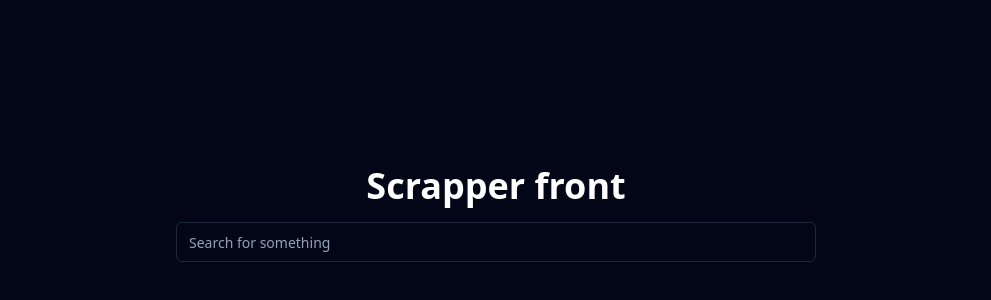
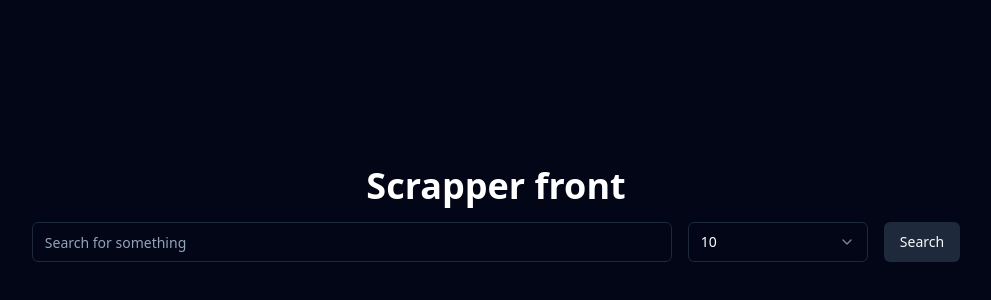
Before and after one commit to xStaked/scrapper-front, a React (Vite) app: page / in a window 1280 px wide. Shown: the part 186-486 px from the top of the page, without its empty margins (144-1135 px from the left). Built offline with nearby package versions, Linux system fonts and the light colour scheme.

Commit message:
feat: add initial components

```diff
--- a/package.json
+++ b/package.json
@@ -10,6 +10,8 @@
     "preview": "vite preview"
   },
   "dependencies": {
+    "@radix-ui/react-select": "^2.0.0",
+    "@radix-ui/react-slot": "^1.0.2",
     "axios": "^1.6.7",
     "class-variance-authority": "^0.7.0",
     "clsx": "^2.1.0",
--- a/src/App.tsx
+++ b/src/App.tsx
@@ -1,16 +1,72 @@
+import { useState } from "react";
 import { Input } from "./components/ui/input";
+import { Button } from "@/components/ui/button";
+import {
+  Select,
+  SelectContent,
+  SelectItem,
+  SelectTrigger,
+  SelectValue,
+} from "@/components/ui/select";
 
 function App() {
+  const [searchValues, setSearchValues] = useState({
+    search: "",
+    limit: 10,
+  });
+
+  const handleSearch = (e: React.ChangeEvent<HTMLInputElement>) => {
+    setSearchValues({
+      ...searchValues,
+      search: e.target.value,
+    });
+  };
+
+  const handleLimit = (value: string) => {
+    console.log(value);
+    setSearchValues({
+      ...searchValues,
+      limit: parseInt(value),
+    });
+  };
+
   return (
     <>
-      <div className="dark bg-slate-950 text-white w-screen h-screen flex flex-col items-center justify-center gap-4">
+      <main className="dark bg-slate-950 text-white w-screen h-screen flex flex-col items-center justify-center gap-4">
         <h1 className="text-4xl font-bold text-center">Scrapper front</h1>
+        <div
+          className="
+          flex
+          gap-4
+          w-full
+          justify-center
+          items-center
+          dark
+        "
+        >
           <Input
             type="text"
             className="w-1/2"
             placeholder="Search for something"
+            onChange={handleSearch}
           />
+          <Select
+            value={searchValues.limit.toString()}
+            onValueChange={handleLimit}
+          >
+            <SelectTrigger className="w-[180px]">
+              <SelectValue placeholder="Theme" />
+            </SelectTrigger>
+            <SelectContent className="w-1/4">
+              <SelectItem value="10">10</SelectItem>
+              <SelectItem value="20">20</SelectItem>
+              <SelectItem value="30">30</SelectItem>
+            </SelectContent>
+          </Select>
+
+          <Button variant="secondary">Search</Button>
         </div>
+      </main>
     </>
   );
 }
--- /dev/null
+++ b/src/components/ui/button.tsx
@@ -0,0 +1,56 @@
+import * as React from "react"
+import { Slot } from "@radix-ui/react-slot"
+import { cva, type VariantProps } from "class-variance-authority"
+
+import { cn } from "@/lib/utils"
+
+const buttonVariants = cva(
+  "inline-flex items-center justify-center whitespace-nowrap rounded-md text-sm font-medium ring-offset-white transition-colors focus-visible:outline-none focus-visible:ring-2 focus-visible:ring-slate-950 focus-visible:ring-offset-2 disabled:pointer-events-none disabled:opacity-50 dark:ring-offset-slate-950 dark:focus-visible:ring-slate-300",
+  {
+    variants: {
+      variant: {
+        default: "bg-slate-900 text-slate-50 hover:bg-slate-900/90 dark:bg-slate-50 dark:text-slate-900 dark:hover:bg-slate-50/90",
+        destructive:
+          "bg-red-500 text-slate-50 hover:bg-red-500/90 dark:bg-red-900 dark:text-slate-50 dark:hover:bg-red-900/90",
+        outline:
+          "border border-slate-200 bg-white hover:bg-slate-100 hover:text-slate-900 dark:border-slate-800 dark:bg-slate-950 dark:hover:bg-slate-800 dark:hover:text-slate-50",
+        secondary:
+          "bg-slate-100 text-slate-900 hover:bg-slate-100/80 dark:bg-slate-800 dark:text-slate-50 dark:hover:bg-slate-800/80",
+        ghost: "hover:bg-slate-100 hover:text-slate-900 dark:hover:bg-slate-800 dark:hover:text-slate-50",
+        link: "text-slate-900 underline-offset-4 hover:underline dark:text-slate-50",
+      },
+      size: {
+        default: "h-10 px-4 py-2",
+        sm: "h-9 rounded-md px-3",
+        lg: "h-11 rounded-md px-8",
+        icon: "h-10 w-10",
+      },
+    },
+    defaultVariants: {
+      variant: "default",
+      size: "default",
+    },
+  }
+)
+
+export interface ButtonProps
+  extends React.ButtonHTMLAttributes<HTMLButtonElement>,
+    VariantProps<typeof buttonVariants> {
+  asChild?: boolean
+}
+
+const Button = React.forwardRef<HTMLButtonElement, ButtonProps>(
+  ({ className, variant, size, asChild = false, ...props }, ref) => {
+    const Comp = asChild ? Slot : "button"
+    return (
+      <Comp
+        className={cn(buttonVariants({ variant, size, className }))}
+        ref={ref}
+        {...props}
+      />
+    )
+  }
+)
+Button.displayName = "Button"
+
+export { Button, buttonVariants }
--- /dev/null
+++ b/src/components/ui/select.tsx
@@ -0,0 +1,158 @@
+import * as React from "react"
+import * as SelectPrimitive from "@radix-ui/react-select"
+import { Check, ChevronDown, ChevronUp } from "lucide-react"
+
+import { cn } from "@/lib/utils"
+
+const Select = SelectPrimitive.Root
+
+const SelectGroup = SelectPrimitive.Group
+
+const SelectValue = SelectPrimitive.Value
+
+const SelectTrigger = React.forwardRef<
+  React.ElementRef<typeof SelectPrimitive.Trigger>,
+  React.ComponentPropsWithoutRef<typeof SelectPrimitive.Trigger>
+>(({ className, children, ...props }, ref) => (
+  <SelectPrimitive.Trigger
+    ref={ref}
+    className={cn(
+      "flex h-10 w-full items-center justify-between rounded-md border border-slate-200 bg-white px-3 py-2 text-sm ring-offset-white placeholder:text-slate-500 focus:outline-none focus:ring-2 focus:ring-slate-950 focus:ring-offset-2 disabled:cursor-not-allowed disabled:opacity-50 [&>span]:line-clamp-1 dark:border-slate-800 dark:bg-slate-950 dark:ring-offset-slate-950 dark:placeholder:text-slate-400 dark:focus:ring-slate-300",
+      className
+    )}
+    {...props}
+  >
+    {children}
+    <SelectPrimitive.Icon asChild>
+      <ChevronDown className="h-4 w-4 opacity-50" />
+    </SelectPrimitive.Icon>
+  </SelectPrimitive.Trigger>
+))
+SelectTrigger.displayName = SelectPrimitive.Trigger.displayName
+
+const SelectScrollUpButton = React.forwardRef<
+  React.ElementRef<typeof SelectPrimitive.ScrollUpButton>,
+  React.ComponentPropsWithoutRef<typeof SelectPrimitive.ScrollUpButton>
+>(({ className, ...props }, ref) => (
+  <SelectPrimitive.ScrollUpButton
+    ref={ref}
+    className={cn(
+      "flex cursor-default items-center justify-center py-1",
+      className
+    )}
+    {...props}
+  >
+    <ChevronUp className="h-4 w-4" />
+  </SelectPrimitive.ScrollUpButton>
+))
+SelectScrollUpButton.displayName = SelectPrimitive.ScrollUpButton.displayName
+
+const SelectScrollDownButton = React.forwardRef<
+  React.ElementRef<typeof SelectPrimitive.ScrollDownButton>,
+  React.ComponentPropsWithoutRef<typeof SelectPrimitive.ScrollDownButton>
+>(({ className, ...props }, ref) => (
+  <SelectPrimitive.ScrollDownButton
+    ref={ref}
+    className={cn(
+      "flex cursor-default items-center justify-center py-1",
+      className
+    )}
+    {...props}
+  >
+    <ChevronDown className="h-4 w-4" />
+  </SelectPrimitive.ScrollDownButton>
+))
+SelectScrollDownButton.displayName =
+  SelectPrimitive.ScrollDownButton.displayName
+
+const SelectContent = React.forwardRef<
+  React.ElementRef<typeof SelectPrimitive.Content>,
+  React.ComponentPropsWithoutRef<typeof SelectPrimitive.Content>
+>(({ className, children, position = "popper", ...props }, ref) => (
+  <SelectPrimitive.Portal>
+    <SelectPrimitive.Content
+      ref={ref}
+      className={cn(
+        "relative z-50 max-h-96 min-w-[8rem] overflow-hidden rounded-md border border-slate-200 bg-white text-slate-950 shadow-md data-[state=open]:animate-in data-[state=closed]:animate-out data-[state=closed]:fade-out-0 data-[state=open]:fade-in-0 data-[state=closed]:zoom-out-95 data-[state=open]:zoom-in-95 data-[side=bottom]:slide-in-from-top-2 data-[side=left]:slide-in-from-right-2 data-[side=right]:slide-in-from-left-2 data-[side=top]:slide-in-from-bottom-2 dark:border-slate-800 dark:bg-slate-950 dark:text-slate-50",
+        position === "popper" &&
+          "data-[side=bottom]:translate-y-1 data-[side=left]:-translate-x-1 data-[side=right]:translate-x-1 data-[side=top]:-translate-y-1",
+        className
+      )}
+      position={position}
+      {...props}
+    >
+      <SelectScrollUpButton />
+      <SelectPrimitive.Viewport
+        className={cn(
+          "p-1",
+          position === "popper" &&
+            "h-[var(--radix-select-trigger-height)] w-full min-w-[var(--radix-select-trigger-width)]"
+        )}
+      >
+        {children}
+      </SelectPrimitive.Viewport>
+      <SelectScrollDownButton />
+    </SelectPrimitive.Content>
+  </SelectPrimitive.Portal>
+))
+SelectContent.displayName = SelectPrimitive.Content.displayName
+
+const SelectLabel = React.forwardRef<
+  React.ElementRef<typeof SelectPrimitive.Label>,
+  React.ComponentPropsWithoutRef<typeof SelectPrimitive.Label>
+>(({ className, ...props }, ref) => (
+  <SelectPrimitive.Label
+    ref={ref}
+    className={cn("py-1.5 pl-8 pr-2 text-sm font-semibold", className)}
+    {...props}
+  />
+))
+SelectLabel.displayName = SelectPrimitive.Label.displayName
+
+const SelectItem = React.forwardRef<
+  React.ElementRef<typeof SelectPrimitive.Item>,
+  React.ComponentPropsWithoutRef<typeof SelectPrimitive.Item>
+>(({ className, children, ...props }, ref) => (
+  <SelectPrimitive.Item
+    ref={ref}
+    className={cn(
+      "relative flex w-full cursor-default select-none items-center rounded-sm py-1.5 pl-8 pr-2 text-sm outline-none focus:bg-slate-100 focus:text-slate-900 data-[disabled]:pointer-events-none data-[disabled]:opacity-50 dark:focus:bg-slate-800 dark:focus:text-slate-50",
+      className
+    )}
+    {...props}
+  >
+    <span className="absolute left-2 flex h-3.5 w-3.5 items-center justify-center">
+      <SelectPrimitive.ItemIndicator>
+        <Check className="h-4 w-4" />
+      </SelectPrimitive.ItemIndicator>
+    </span>
+
+    <SelectPrimitive.ItemText>{children}</SelectPrimitive.ItemText>
+  </SelectPrimitive.Item>
+))
+SelectItem.displayName = SelectPrimitive.Item.displayName
+
+const SelectSeparator = React.forwardRef<
+  React.ElementRef<typeof SelectPrimitive.Separator>,
+  React.ComponentPropsWithoutRef<typeof SelectPrimitive.Separator>
+>(({ className, ...props }, ref) => (
+  <SelectPrimitive.Separator
+    ref={ref}
+    className={cn("-mx-1 my-1 h-px bg-slate-100 dark:bg-slate-800", className)}
+    {...props}
+  />
+))
+SelectSeparator.displayName = SelectPrimitive.Separator.displayName
+
+export {
+  Select,
+  SelectGroup,
+  SelectValue,
+  SelectTrigger,
+  SelectContent,
+  SelectLabel,
+  SelectItem,
+  SelectSeparator,
+  SelectScrollUpButton,
+  SelectScrollDownButton,
+}
```
Also changed, not shown: 1 other file (tests, documents, lock files or other folders). Lines whose indentation alone changed are shown as unchanged.
